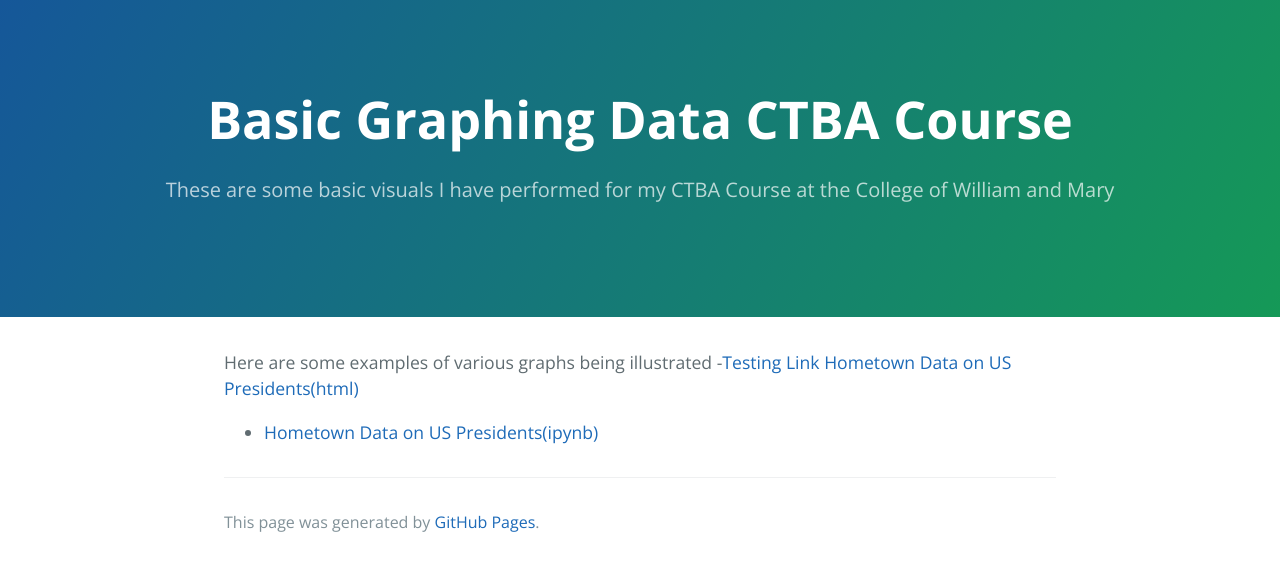
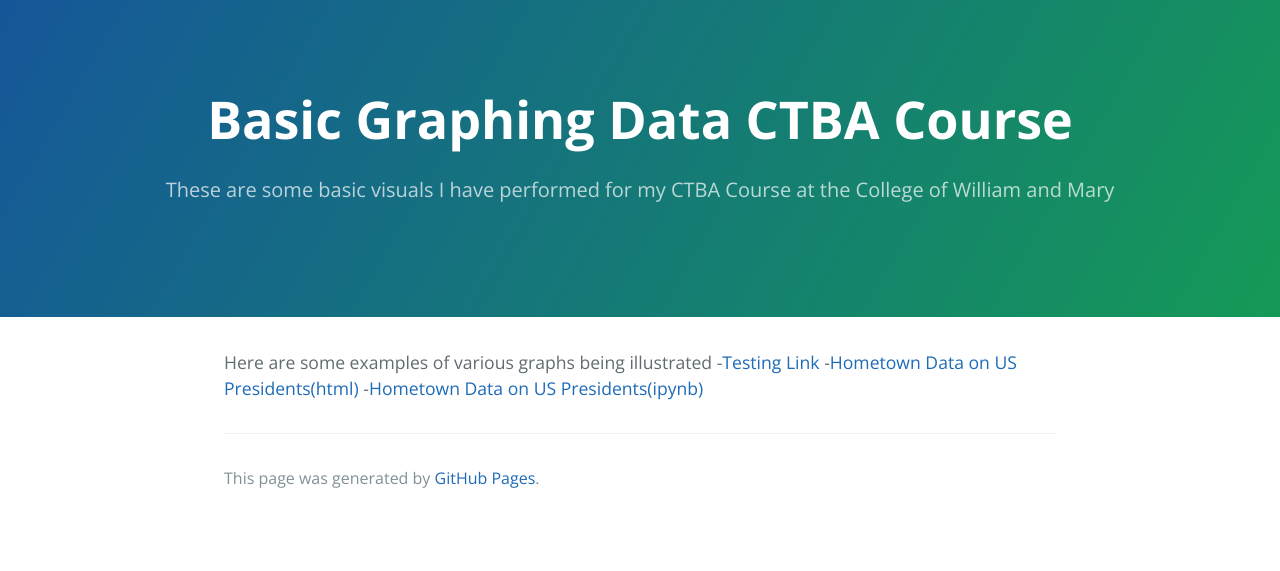
Before and after one commit to EnGinear87/EnGinear87.github.io, a Jekyll site: the page built from Basic Graphing Data/index.md, in a window 1280 px wide. Shown: the top 571 px of the page. Built offline with Jekyll 4.4.1, drawn with Linux system fonts in a browser that asks for light colours; our own code applies the rules of GitHub Pages for plain Markdown files.

```diff
--- a/Basic Graphing Data/index.md
+++ b/Basic Graphing Data/index.md
@@ -4,5 +4,5 @@ description: These are some basic visuals I have performed for my CTBA Course at
 ---
 Here are some examples of various graphs being illustrated
 -[Testing Link](Hometown Data on US Presidents.html)
-[Hometown Data on US Presidents(html)](Hometown Data on US Presidents.html)
-- [Hometown Data on US Presidents(ipynb)](Hometown Data on US Presidents.ipynb)
+-[Hometown Data on US Presidents(html)](Hometown Data on US Presidents.html)
+-[Hometown Data on US Presidents(ipynb)](Hometown Data on US Presidents.ipynb)
```
